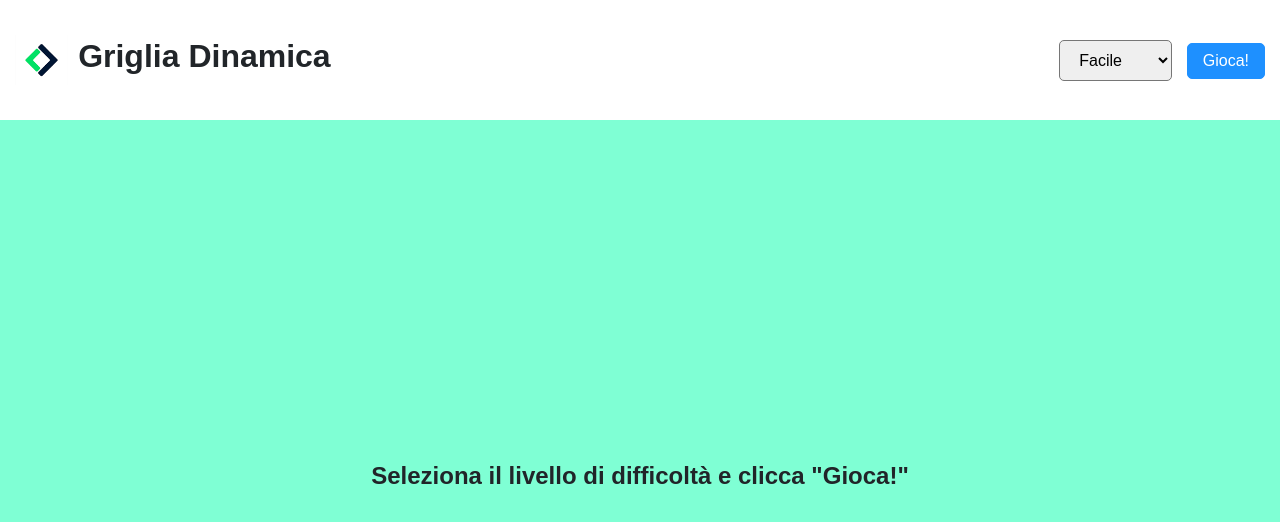
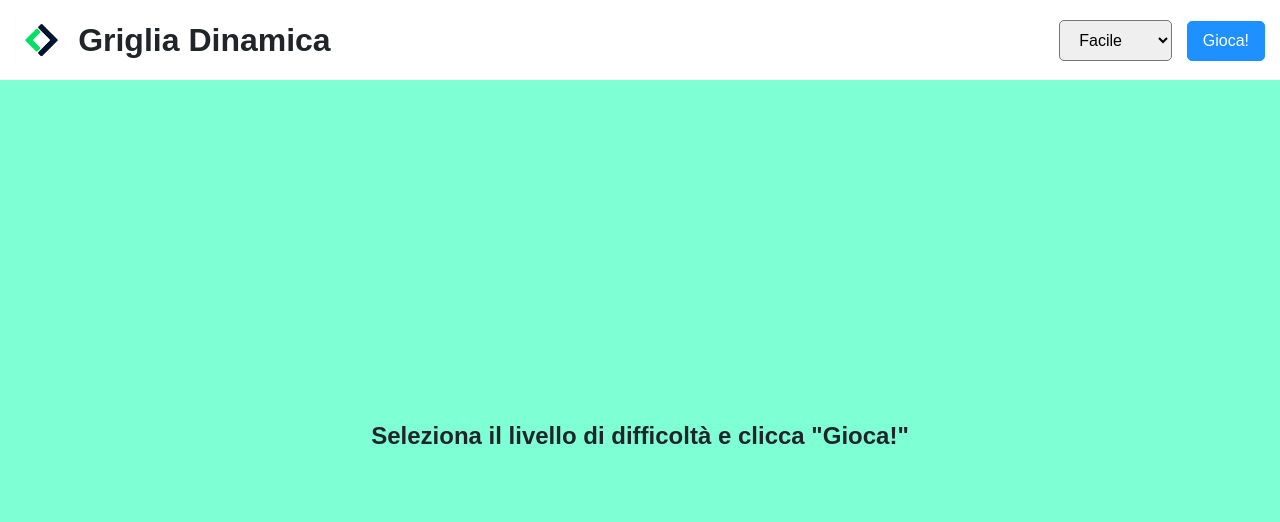
Before and after one commit to Giovanni-Damico98/js-campominato-grid, a plain HTML site: page index.html in a window 1280 px wide. Drawn offline with nearby package versions, Linux system fonts and the light colour scheme.

Commit message:
css adjustment

```diff
--- a/css/style.css
+++ b/css/style.css
@@ -20,14 +20,16 @@ body {
 }
 
 header {
-  height: 15vh;
+  height: 10vh;
   padding: 15px;
   background-color: white;
   display: flex;
   justify-content: space-between;
   align-items: center;
 }
-
+h1 {
+  margin-bottom: 0 !important;
+}
 main {
   height: 90vh;
   display: flex;
@@ -49,7 +51,7 @@ main {
 
 /* Controls */
 #play-button {
-  padding: 5px 15px;
+  padding: 7px 15px;
   border-radius: 5px;
   color: white;
   border: 1px solid dodgerblue;
```
